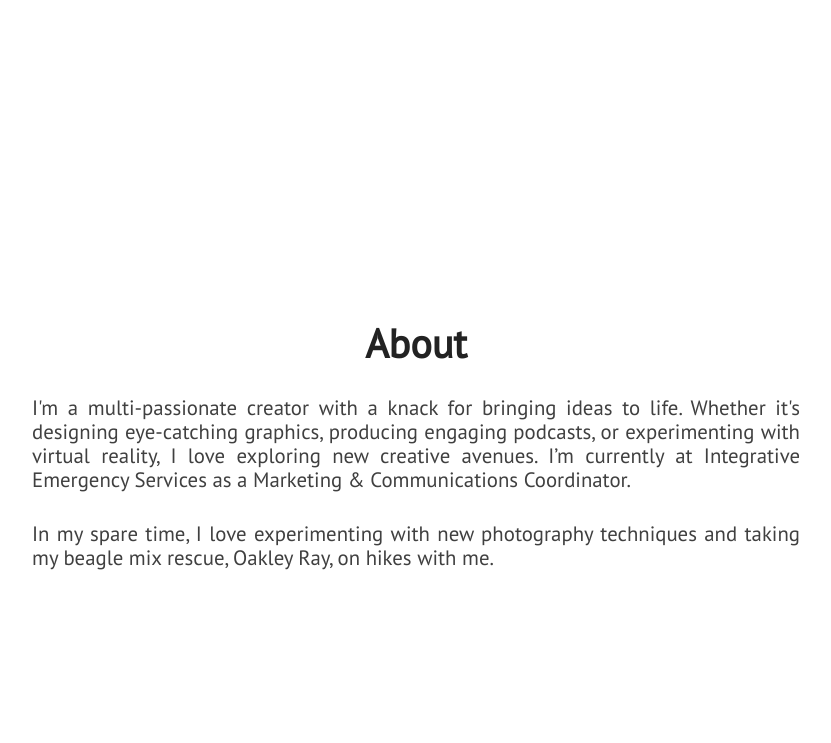
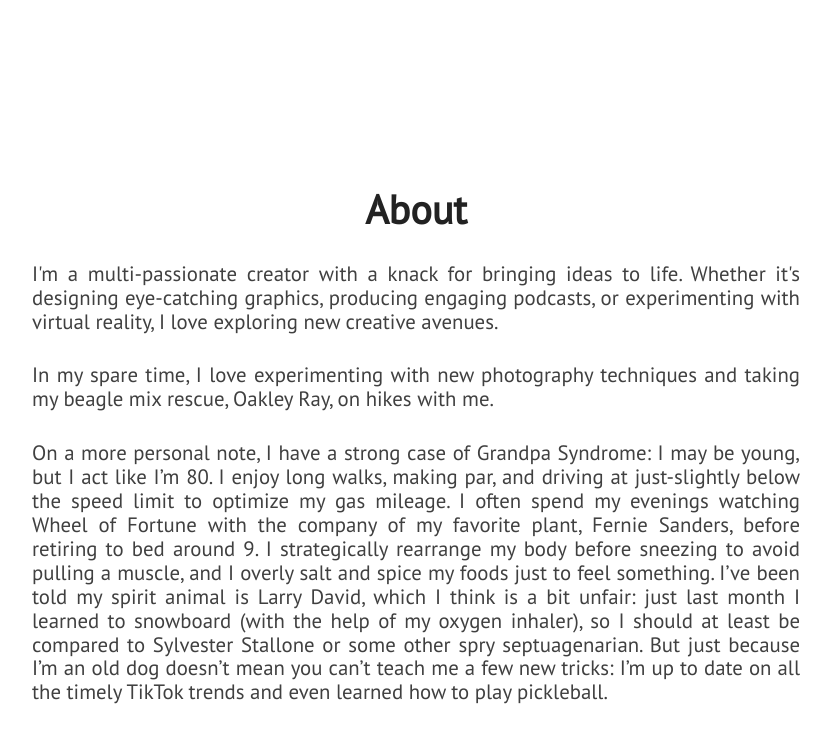
Before and after one commit to kendallnodorft/kendallnodorft.github.io, a Jekyll site: the page built from index.html, in a window 1280 px wide and 900 px high, scrolled down 970 px. Shown: the top 743 px of the window, without its empty margins (224-1055 px from the left). Built offline with Jekyll 4.4.1, drawn with Linux system fonts in a browser that asks for light colours; nearby versions of some CDN libraries.

Commit message:
Update about.html

```diff
--- a/_includes/about.html
+++ b/_includes/about.html
@@ -3,10 +3,19 @@
         <div id="about-text">
             <div class="section-heading">About</div>
             <p class="paragraph-text justify-text">
-                I'm a multi-passionate creator with a knack for bringing ideas to life. Whether it's designing eye-catching graphics, producing engaging podcasts, or experimenting with virtual reality, I love exploring new creative avenues. I’m currently at Integrative Emergency Services as a Marketing & Communications Coordinator.
-            </p>
+                I'm a multi-passionate creator with a knack for bringing ideas to life. Whether it's designing eye-catching graphics,
+                producing engaging podcasts, or experimenting with virtual reality, I love exploring new creative avenues.
             <p class="paragraph-text justify-text">
                 In my spare time, I love experimenting with new photography techniques and taking my beagle mix rescue, Oakley Ray, on hikes with me.
+            </p>
+ <p class="paragraph-text justify-text">
+On a more personal note, I have a strong case of Grandpa Syndrome: I may be young, but I act like I’m 80. I enjoy long walks,
+     making par, and driving at just-slightly below the speed limit to optimize my gas mileage. I often spend my evenings watching Wheel
+     of Fortune with the company of my favorite plant, Fernie Sanders, before retiring to bed around 9. I strategically rearrange my body before sneezing to
+     avoid pulling a muscle, and I overly salt and spice my foods just to feel something. I’ve been told my spirit animal is Larry David, which
+     I think is a bit unfair: just last month I  learned to snowboard (with the help of my oxygen inhaler), so I should at least be compared to
+     Sylvester Stallone or some other spry septuagenarian. But just because I’m an old dog doesn’t mean you can’t teach me a few new tricks: I’m
+     up to date on all the timely TikTok trends and even learned how to play pickleball.
             </p>
         </div>
     </section>
```
